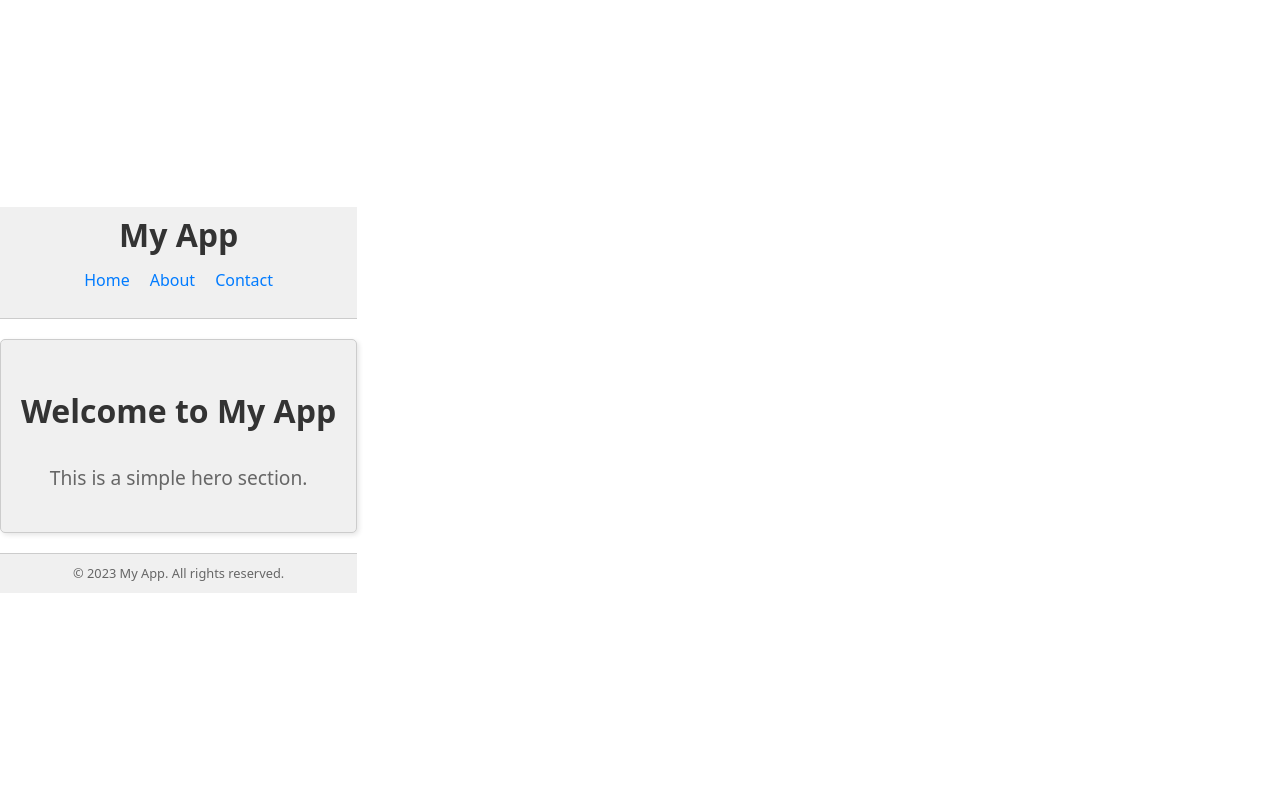
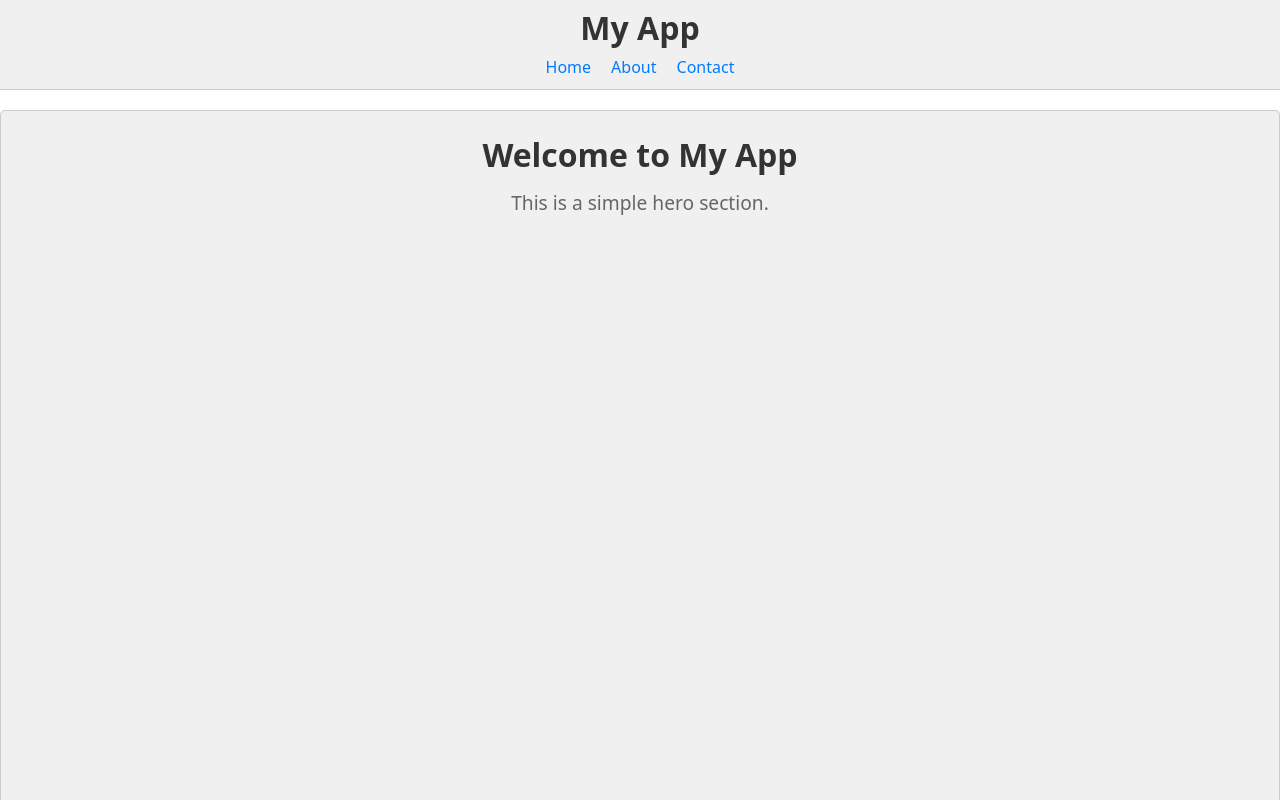
Before and after one commit to bipinjlimbu/React-15-Day-Workshop, a React (Vite) app in the folder React/my-app/: page / in a window 1280 px wide. Shown: the top 800 px of the page. Built offline with nearby package versions, Linux system fonts and the light colour scheme.

Commit message:
Global CSS Completed in React

```diff
--- /dev/null
+++ b/React/my-app/src/global.css
@@ -0,0 +1,12 @@
+* {
+    box-sizing: border-box;
+    margin: 0;
+    padding: 0;
+    color: #333;
+}
+.header, .hero, .footer {
+    font-family: 'Segoe UI', Tahoma, Geneva, Verdana, sans-serif;
+    background-color: #f9f9f9;
+    box-shadow: 0 2px 4px rgba(0, 0, 0, 0.1);
+    border-radius: 8px;
+}
--- a/React/my-app/src/main.jsx
+++ b/React/my-app/src/main.jsx
@@ -1,6 +1,7 @@
 import { StrictMode } from 'react'
 import { createRoot } from 'react-dom/client'
 import './index.css'
+import './global.css'
 import { App } from './App'
 
 createRoot(document.getElementById('root')).render(
--- a/React/my-app/src/section/Header.jsx
+++ b/React/my-app/src/section/Header.jsx
@@ -3,8 +3,8 @@ import myHead from '../style/Header.module.css';
 const Header = () => {
   return (
     <header className={myHead.header}>
-      <h1>My App</h1>
-        <nav>
+      <h1 className={myHead.logo}>My App</h1>
+        <nav lassName={myHead.nav}>
           <ul>
             <li><a href="#Home">Home</a></li>
             <li><a href="#About">About</a></li>
--- a/React/my-app/src/style/Hero.module.css
+++ b/React/my-app/src/style/Hero.module.css
@@ -1,4 +1,10 @@
 .hero {
+  width: 100vw;
+  max-width: 100vw;
+  height: 100vh;
+  min-height: 100vh;
+  margin-left: 0;
+  margin-right: 0;
   background-color: #f0f0f0;
   border: 1px solid #ccc;
   border-radius: 5px;
```
